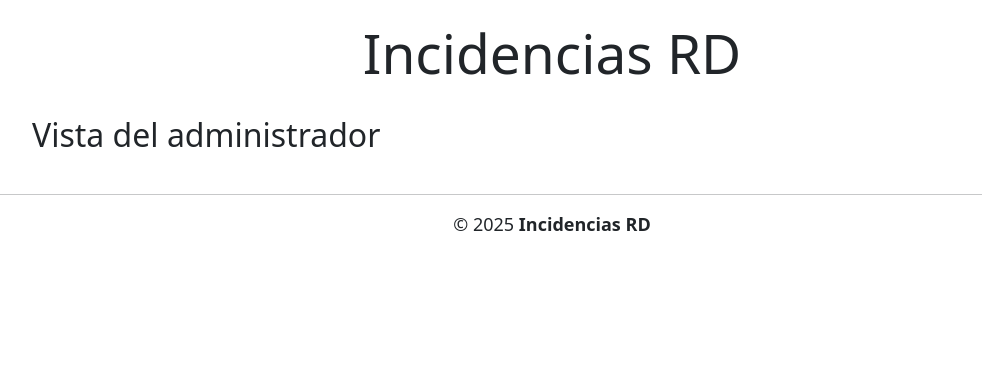
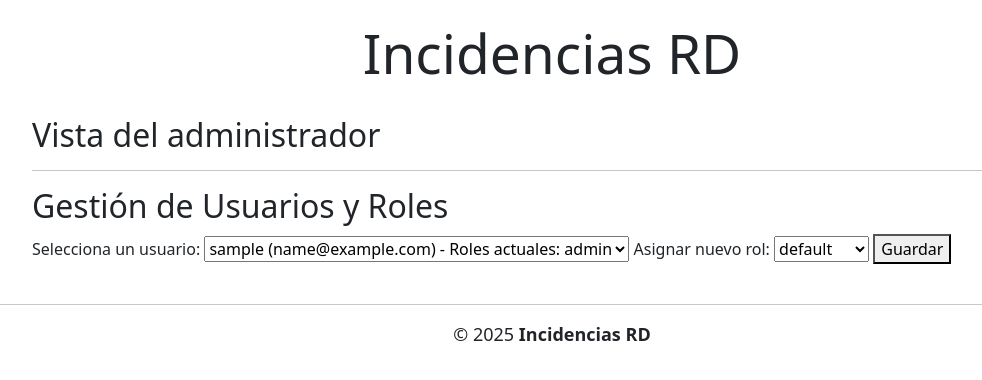
Before and after one commit to abelmartinez04/Prueba_proyecto, a PHP site: template src/public/views/super/admin.php in a window 1280 px wide. Shown: the top 380 px of the page, without its empty margins (88-1070 px from the left). Run offline with PHP 8.4, Linux system fonts and the light colour scheme; the template is opened without the code that fills it: most values are stand-ins (such as "Sample title", 1, 10 or a date in 2020); a stand-in replaces the project's code that opens the database connection.

Commit message:
Crud para admin
Este crud es para asignar los roles de los usuarios

```diff
--- a/src/public/views/super/admin.php
+++ b/src/public/views/super/admin.php
@@ -1 +1,24 @@
 <h2>Vista del administrador</h2>
+<hr>
+<h2>Gestión de Usuarios y Roles</h2>
+
+<form method="POST" action="/admin/update-role">
+    <label for="user_id">Selecciona un usuario:</label>
+    <select name="user_id" required>
+        <?php foreach ($users as $user): ?>
+            <option value="<?= $user['id'] ?>">
+                <?= $user['username'] ?> (<?= $user['email'] ?>) - Roles actuales: <?= $user['roles'] ?>
+            </option>
+        <?php endforeach; ?>
+    </select>
+
+    <label for="role_id">Asignar nuevo rol:</label>
+    <select name="role_id" required>
+        <option value="1">default</option>
+        <option value="2">reportero</option>
+        <option value="3">validador</option>
+        <option value="4">admin</option>
+    </select>
+
+    <button type="submit">Guardar</button>
+</form>
```
Also changed, not shown: src/app/Controllers/Super/AdminController.php (+16 -0 lines).
